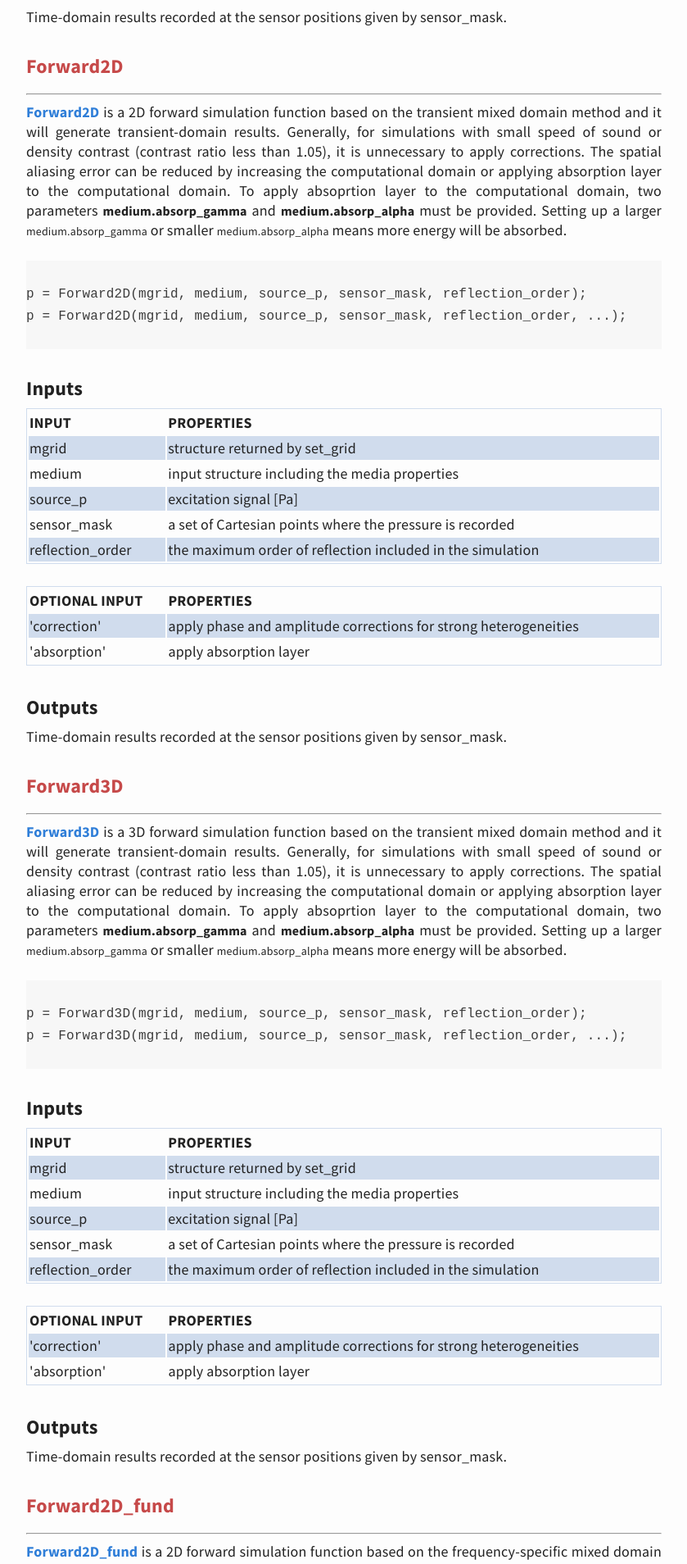
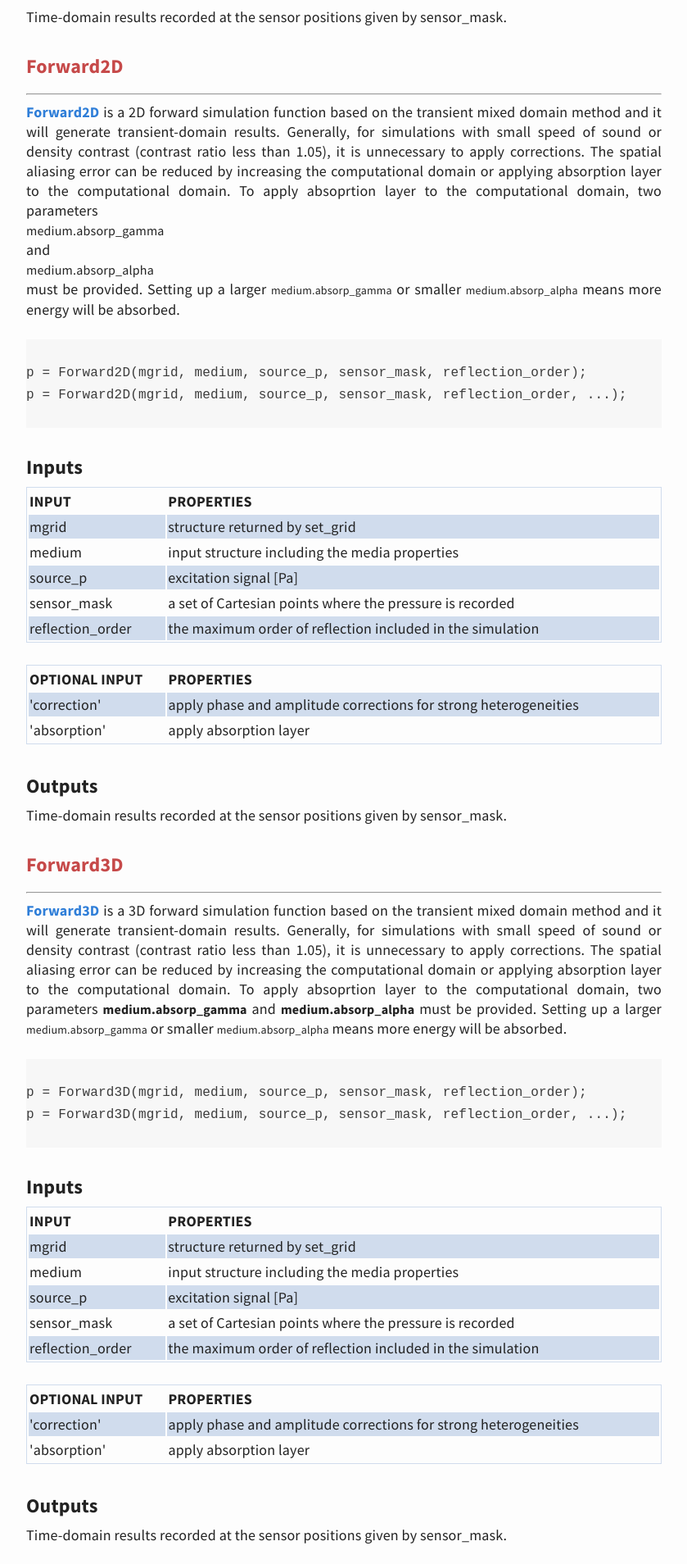
Before and after one commit to m-SOUND/mSOUND, a Jekyll site: the page built from function.html, in a window 1280 px wide. Shown: the part 2198-4106 px from the top of the page at 82% size, without its empty margins (220-1059 px from the left). Built offline with Jekyll 4.4.1, drawn with Linux system fonts in a browser that asks for light colours.

Commit message:
Update function.html

```diff
--- a/function.html
+++ b/function.html
@@ -162,10 +162,10 @@ Time-domain results recorded at the sensor positions given by sensor_mask.
  Generally, for simulations with small speed of sound or density contrast (contrast ratio less than 1.05),
  it is unnecessary to apply corrections. The spatial aliasing error can be reduced by increasing the computational domain or applying
  absorption layer to the computational domain. To apply absoprtion layer to the computational domain, two parameters
- <span style="color: lighten($text-color, 10%);font-size: 16px; font-weight: bold;">medium.absorp_gamma</span> and
- <span style="color: lighten($text-color, 10%);font-size: 16px; font-weight: bold;">medium.absorp_alpha</span>
+ <span style="color: lighten($text-color, 10%);font-size: 16px; display: block;">medium.absorp_gamma</span> and
+ <span style="color: lighten($text-color, 10%);font-size: 16px; display: block;">medium.absorp_alpha</span>
  must be provided. Setting up a larger
- <span style="color: lighten($text-color, 10%);font-size: 14px;">medium.absorp_gamma</span>
+ <span style="color: lighten($text-color, 10%);font-size: 14px; ">medium.absorp_gamma</span>
  or smaller <span style="color: lighten($text-color, 10%);font-size: 14px;">medium.absorp_alpha</span>
  means more energy will be absorbed.
 
```
